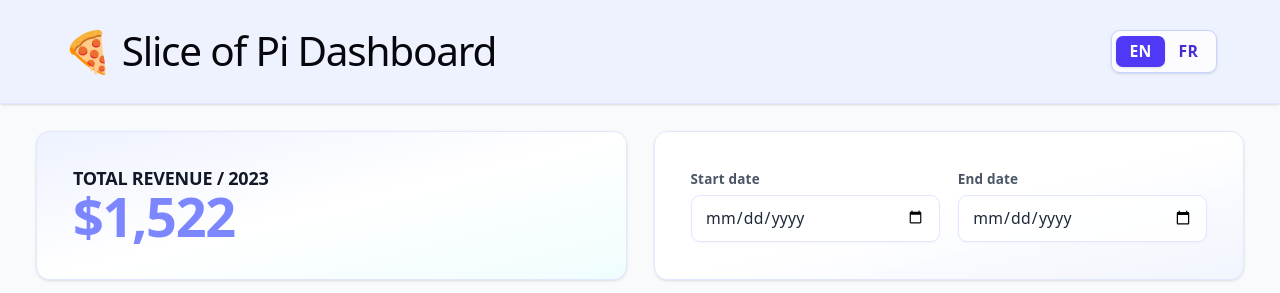
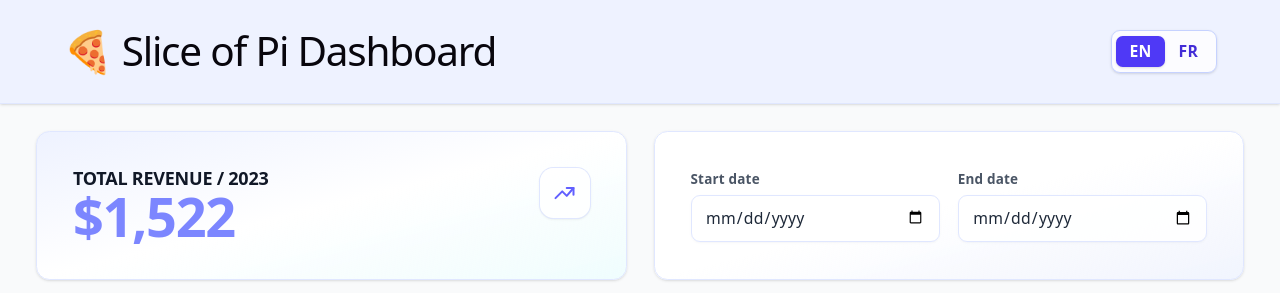
Before and after one commit to saoussen-slii/a-slice-of-pi-dashboard, a React (Vite) app: page / in a window 1280 px wide. Shown: the top 293 px of the page. Built offline with nearby package versions, Linux system fonts and the light colour scheme.

Commit message:
refactor: ajouter une icone et enlever les chiffres magiques

```diff
--- a/src/components/kpi/TotalRevenueCard.tsx
+++ b/src/components/kpi/TotalRevenueCard.tsx
@@ -1,8 +1,11 @@
 import { useTranslation } from "react-i18next";
+import TotalRevenueIcon from "./TotalRevenueIcon.tsx";
 import { calculateTotalRevenue } from "../../utils";
 import { orders, prices } from "../../data";
 import type { Order } from "../../types.ts";
 import { localeFor } from "../../i18n";
+
+const DEFAULT_YEAR = 2023;
 
 const TotalRevenueCard = () => {
   const { t, i18n } = useTranslation();
@@ -11,20 +14,25 @@ const TotalRevenueCard = () => {
       aria-labelledby="total-revenue-title"
       className="w-full rounded-xl border border-indigo-100 bg-gradient-to-br from-indigo-50 via-white to-cyan-50/70 p-6 text-left shadow-sm sm:p-8"
     >
+      <div className="flex items-start justify-between gap-4">
+        <div>
           <h2
             id="total-revenue-title"
             className="text-sm font-semibold uppercase tracking-[0.12em] text-indigo-700"
           >
-        {t("totalRevenue")} / 2023
+            {t("totalRevenue")} / {DEFAULT_YEAR}
           </h2>
           <p className="mt-3 text-4xl font-bold tracking-tight text-indigo-400 sm:text-5xl">
             {calculateTotalRevenue(
               orders as Order[],
               prices,
-          2023,
+              DEFAULT_YEAR,
               localeFor(i18n.language),
             )}
           </p>
+        </div>
+        <TotalRevenueIcon />
+      </div>
     </section>
   );
 };
--- /dev/null
+++ b/src/components/kpi/TotalRevenueIcon.tsx
@@ -0,0 +1,23 @@
+const TotalRevenueIcon = () => {
+  return (
+    <span
+      aria-hidden="true"
+      className="grid h-11 w-11 shrink-0 place-items-center rounded-xl bg-white/80 text-indigo-500 shadow-sm ring-1 ring-indigo-100"
+    >
+      <svg
+        viewBox="0 0 24 24"
+        fill="none"
+        className="h-6 w-6"
+        stroke="currentColor"
+        strokeWidth="1.8"
+        strokeLinecap="round"
+        strokeLinejoin="round"
+      >
+        <path d="M4 17l6-6 4 4 6-7" />
+        <path d="M14 8h6v6" />
+      </svg>
+    </span>
+  );
+};
+
+export default TotalRevenueIcon;
--- a/src/locales/fr.json
+++ b/src/locales/fr.json
@@ -19,9 +19,9 @@
   "orders": "Commandes",
   "monthlyRevenue": "Chiffre d’affaires mensuel",
   "reviewSentiment": "Répartition des avis",
-  "angry": "Mécontent",
-  "delighted": "Ravi",
-  "happy": "Satisfait",
+  "angry": "Mécontent(e)",
+  "delighted": "Ravi(e)",
+  "happy": "Satisfait(e)",
   "sad": "Triste",
   "pizzaSalesBySize": "Ventes de pizzas par restaurant et taille",
   "size": "Taille",
```
Lines whose indentation alone changed are shown as unchanged.
